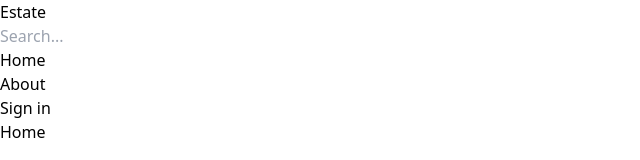
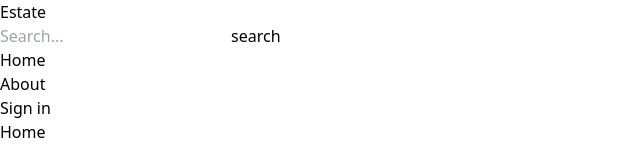
Before and after one commit to sourav2342/Realestate-app, a React (Vite) app in the folder client/: page / in a window 1280 px wide. Shown: the top 160 px of the page, without its empty margins (0-640 px from the left). Built offline with nearby package versions, Linux system fonts and the light colour scheme.

Commit message:
complte header search form

```diff
--- a/client/src/components/Header.jsx
+++ b/client/src/components/Header.jsx
@@ -1,10 +1,29 @@
-import { Link } from "react-router-dom"
+import { Link, useNavigate } from "react-router-dom"
 import { useSelector } from "react-redux"
+import { useEffect, useState } from "react";
 
 export default function Header() {
 
   const {currentUser} = useSelector(state => state.user);
-  console.log(currentUser);
+  const [searchTerm, setSearchTerm] = useState('');
+  const navigate = useNavigate();
+  // console.log(currentUser);
+
+  const handleSubmit = (e) => {
+    e.preventDefault();
+    const urlParams = new URLSearchParams(window.location.search);
+    urlParams.set('searchTerm', searchTerm);
+    const searchQuery = urlParams.toString();
+    navigate(`/search?${searchQuery}`);
+  }
+
+  useEffect(() => {
+    const urlParams = new URLSearchParams(location.search);
+    const searchTermFromUrl = urlParams.get('searchTerm');
+    if(searchTermFromUrl) {
+      setSearchTerm(searchTermFromUrl);
+    }
+  }, [location.search]);
 
   return (
     <header className="bg-slate-200 shadow-md">
@@ -14,9 +33,15 @@
               <span className="text-slate-500 ">Estate</span>
              </h1>
             </Link>
-            <form>
+            <form onSubmit={handleSubmit} className="bg-slate-100 p-3 rounded-lg flex items-center">
                 <input type="text" placeholder="Search..."
-                       className="bg-transparent focus:outline-none w-24 sm:w-64 p-3 rounded-lg" />
+                         className="bg-transparent focus:outline-none w-24 sm:w-64 p-3 rounded-lg"
+                         onChange={(e) => setSearchTerm(e.target.value)}
+                         value={searchTerm}
+                />
+                <button>
+                  search
+                </button>
             </form>
             <ul className="flex gap-4">
                 <Link to='/'><li className="hidden sm:inline hover:underline">Home</li></Link>
```
